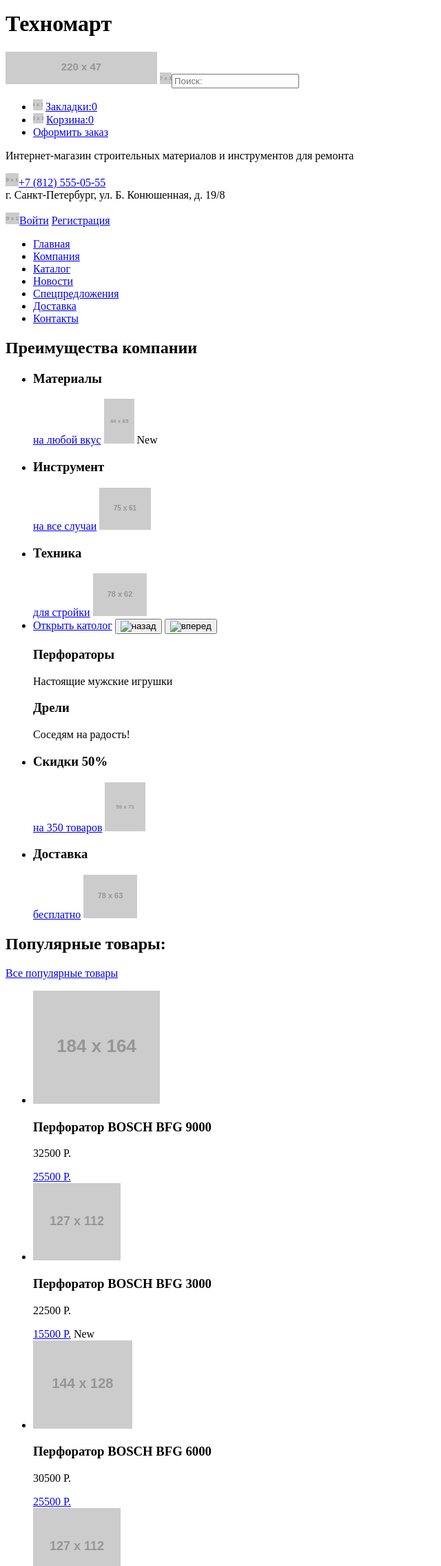
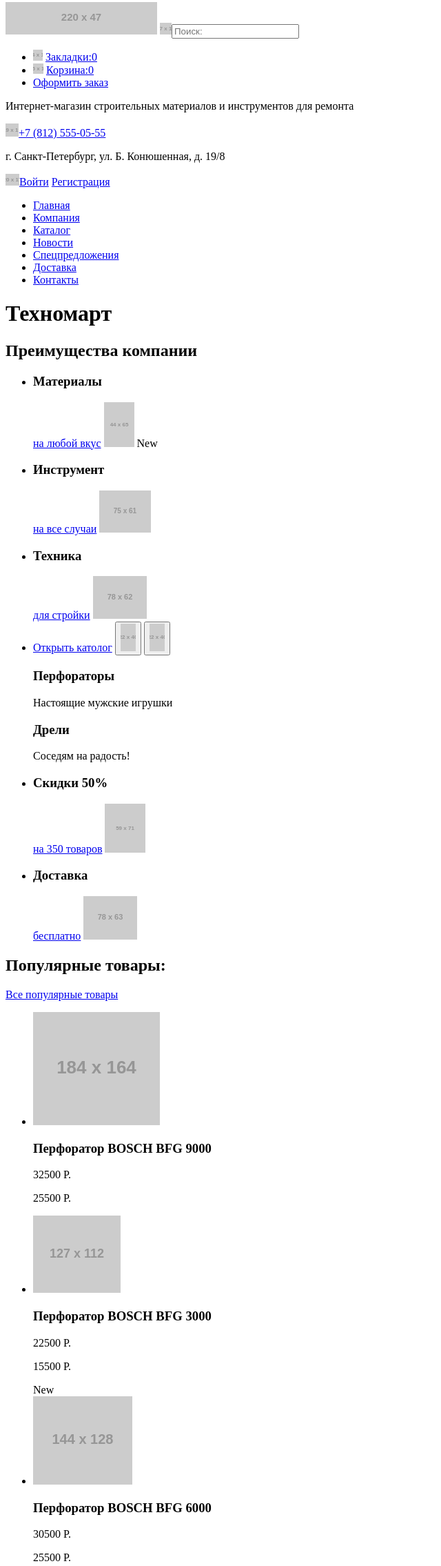
Before and after one commit to aidlvsk/1167095-technomart-30, a plain HTML site: page index.html in a window 1280 px wide. Shown: the part 5-2275 px from the top of the page at 69% size, without its empty margins (0-640 px from the left). Drawn offline with Linux system fonts and the light colour scheme; placeholder pictures from the web are drawn by us.

Commit message:
Правки по замечаниям

```diff
--- a/index.html
+++ b/index.html
@@ -8,9 +8,8 @@
 
 <body>
   <header>
-    <h1>Техномарт</h1>
-    <a href='#' disabled><img src="https://via.placeholder.com/220x47" alt='Логотип'></a>
-    <label><img alt='поиск' src="https://via.placeholder.com/17x17" ><input type='search' placeholder="Поиск:"></label>
+    <a href=''><img src="https://via.placeholder.com/220x47" alt='Логотип'></a>
+    <label><img alt='поиск' src="https://via.placeholder.com/17x17"><input type='search' placeholder="Поиск:"></label>
     <ul>
       <li>
         <img src="https://via.placeholder.com/14x16" alt='Закладки'>
@@ -25,9 +24,12 @@
       </li>
     </ul>
     <p>Интернет-магазин строительных материалов и инструментов для ремонта</p>
-    <p><img src="https://via.placeholder.com/19x19" alt='Телефон'><a href='tel:+78125550555'>+7 (812) 555-05-55</a><br>
-      г. Санкт-Петербург, ул. Б. Конюшенная, д. 19/8
-    </p>
+    <div>
+      <p><img src="https://via.placeholder.com/19x19" alt='Телефон'><a href='tel:+78125550555'>+7 (812) 555-05-55</a>
+      </p>
+      <p>г. Санкт-Петербург, ул. Б. Конюшенная, д. 19/8</p>
+    </div>
+
     <a href='#'><img src="https://via.placeholder.com/20x17" alt='Вход'>Войти</a>
     <a href='#'>Регистрация</a>
 
@@ -60,6 +62,7 @@
   </header>
 
   <main>
+    <h1>Техномарт</h1>
     <section>
       <h2>Преимущества компании</h2>
       <ul>
@@ -81,8 +84,8 @@
         </li>
         <li>
           <a href='catalog.html'>Открыть католог</a>
-          <button type="button"><img alt='назад'></button>
-          <button type="button"><img alt='вперед'></button>
+          <button type="button"><img src='https://via.placeholder.com/22x40' alt='назад'></button>
+          <button type="button"><img src='https://via.placeholder.com/22x40' alt='вперед'></button>
           <div>
             <h3>Перфораторы</h3>
             <p>Настоящие мужские игрушки</p>
@@ -113,26 +116,26 @@
           <img src="https://via.placeholder.com/184x164" alt='Перфоратор BOSCH BFG 9000'>
           <h3>Перфоратор BOSCH BFG 9000</h3>
           <p>32500 Р.</p>
-          <a href='#'>25500 Р.</a>
+          <p>25500 Р.</p>
         </li>
         <li>
           <img src="https://via.placeholder.com/127x112" alt='Перфоратор BOSCH BFG 3000'>
           <h3>Перфоратор BOSCH BFG 3000</h3>
           <p>22500 Р.</p>
-          <a href='#'>15500 Р.</a>
+          <p>15500 Р.</p>
           <span>New</span>
         </li>
         <li>
           <img src="https://via.placeholder.com/144x128" alt='Перфоратор BOSCH BFG 6000'>
           <h3>Перфоратор BOSCH BFG 6000</h3>
           <p>30500 Р.</p>
-          <a href='#'>25500 Р.</a>
+          <p>25500 Р.</p>
         </li>
         <li>
           <img src="https://via.placeholder.com/127x112" alt='Перфоратор BOSCH BFG 2000'>
           <h3>Перфоратор BOSCH BFG 2000</h3>
           <p>22500 Р.</p>
-          <a href='#'>12500 Р.</a>
+          <p>12500 Р.</p>
           <span>New</span>
         </li>
       </ul>
@@ -205,7 +208,7 @@
     </section>
 
     <section>
-      <h2>О компании</h2>
+      <h2>Компания «Техномарт»</h2>
       <p>Настоящий мужской шоппинг начинается здесь!
         Огромный выбор товаров для ремонта и строительства не оставит равнодушными любителей
         сэкономить на гастарбайтерах.</p>
@@ -232,7 +235,7 @@
   <footer>
     <section>
       <h2>Информация о компании</h2>
-      <a href='#' disabled><img src="https://via.placeholder.com/220x47" alt='Логотип'></a>
+      <a href=''><img src="https://via.placeholder.com/220x47" alt='Логотип'></a>
       <p>
         г. Санкт-Петербург, ул. Б. Конюшенная, д. 19/8<br>
         +7 (812) 555-05-55
```
